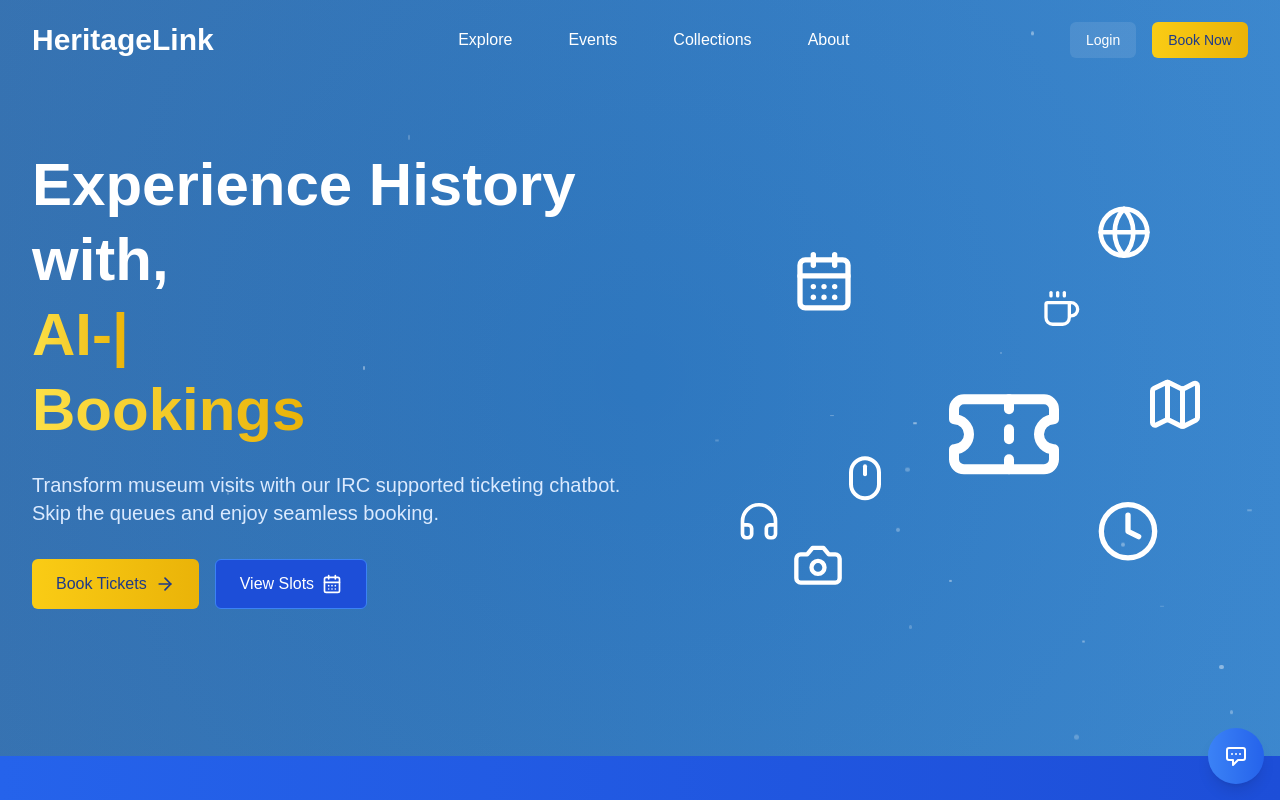
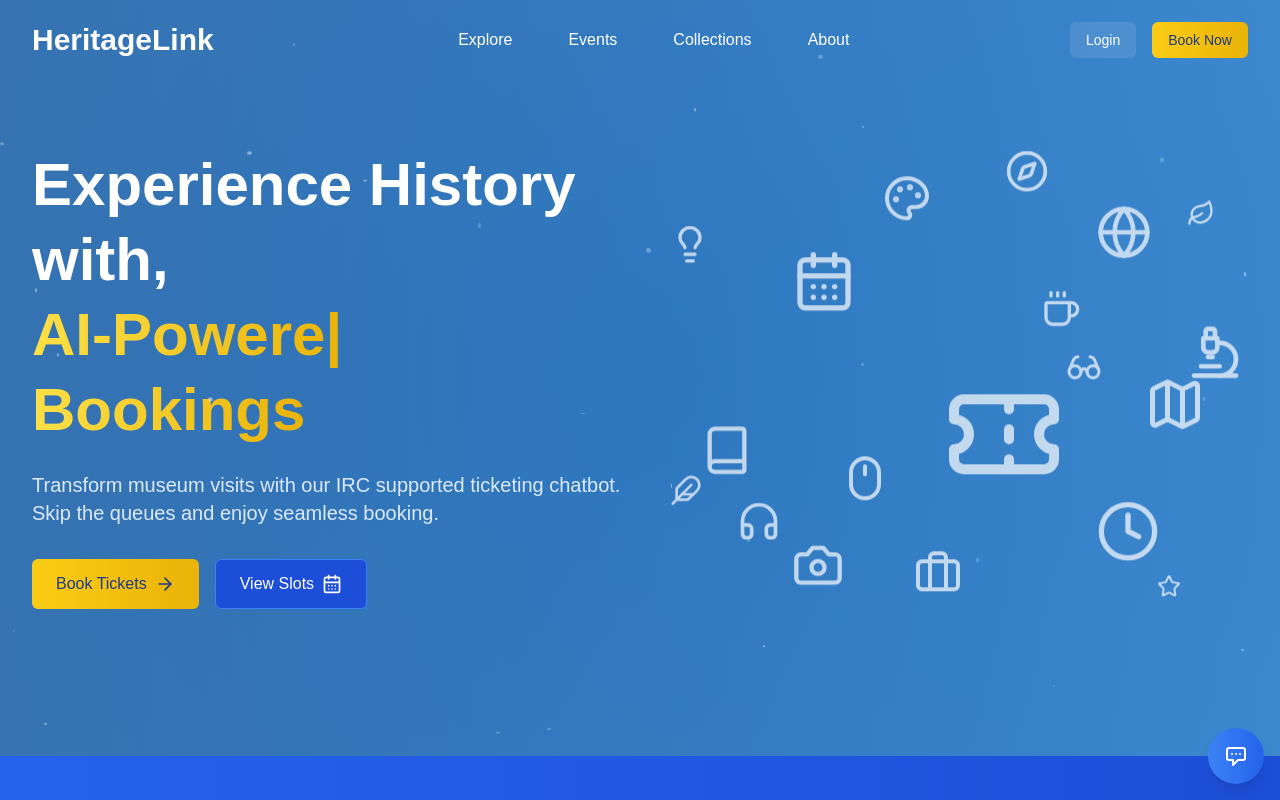
Before and after one commit to ayuxy027/HeritageLink, a React (Vite) app: page / in a window 1280 px wide. Shown: the top 800 px of the page. Built offline with nearby package versions, Linux system fonts and the light colour scheme.

Commit message:
Added more icons in Hero section

```diff
--- a/src/components/home/HeroSection.jsx
+++ b/src/components/home/HeroSection.jsx
@@ -1,12 +1,12 @@
 'use client'
 
 import React, { useState, useEffect, useCallback } from 'react'
-import { motion, useAnimation } from 'framer-motion'
-import { ArrowRight, CalendarDays, Ticket, Clock, Mouse, Globe, Camera, Map, Headphones, Coffee } from 'lucide-react'
+import { motion, useAnimation, AnimatePresence } from 'framer-motion'
+import { ArrowRight, CalendarDays, Ticket, Clock, Mouse, Globe, Camera, Map, Headphones, Coffee, Palette, Book, Microscope, Compass, Briefcase, Lightbulb, Glasses, Feather, Leaf, Star } from 'lucide-react'
 
 const dynamicWords = ["Blazing-Fast", "AI-Powered", "Hassle-Free"]
 
-export default function HeroSection() {
+export default function Component() {
   const [dynamicText, setDynamicText] = useState('')
   const [wordIndex, setWordIndex] = useState(0)
   const [isDeleting, setIsDeleting] = useState(false)
@@ -32,7 +32,7 @@ export default function HeroSection() {
   useEffect(() => {
     const timer = setTimeout(() => {
       handleTyping()
-    }, isDeleting ? 150 : 250)
+    }, isDeleting ? 120 : 180) // Reduced typewriter speed
     return () => clearTimeout(timer)
   }, [handleTyping, isDeleting])
 
@@ -109,7 +109,15 @@ export default function HeroSection() {
             </Button>
           </motion.div>
         </motion.div>
-        <div className="lg:w-1/2 h-[500px] mt-12 lg:mt-0 relative">
+        <AnimatePresence>
+          {typeof window !== 'undefined' && window.innerWidth >= 640 && (
+            <motion.div
+              key="animations"
+              initial={{ opacity: 0 }}
+              animate={{ opacity: 1 }}
+              exit={{ opacity: 0 }}
+              className="lg:w-1/2 h-[500px] mt-12 lg:mt-0 relative"
+            >
               <FloatingIcon Icon={Ticket} size={120} top="50%" left="50%" scale={[1, 1.1, 1]} rotate={[0, 5, -5, 0]} />
               <FloatingIcon Icon={CalendarDays} size={64} top="25%" left="25%" y={[0, -20, 0]} />
               <FloatingIcon Icon={Clock} size={64} top="75%" left="75%" y={[0, 20, 0]} />
@@ -119,7 +127,19 @@ export default function HeroSection() {
               <FloatingIcon Icon={Map} size={60} top="50%" left="83%" x={[0, 20, 0]} />
               <FloatingIcon Icon={Headphones} size={44} top="75%" left="16%" y={[0, -15, 0]} duration={2} />
               <FloatingIcon Icon={Coffee} size={40} top="33%" left="66%" rotate={[0, -10, 10, 0]} duration={3} />
-        </div>
+              <FloatingIcon Icon={Palette} size={48} top="10%" left="40%" scale={[1, 1.15, 1]} duration={4} />
+              <FloatingIcon Icon={Book} size={52} top="60%" left="10%" y={[0, 25, 0]} duration={3.5} />
+              <FloatingIcon Icon={Microscope} size={56} top="40%" left="90%" rotate={[0, -15, 15, 0]} duration={4.5} />
+              <FloatingIcon Icon={Compass} size={44} top="5%" left="60%" rotate={[0, 360]} duration={8} />
+              <FloatingIcon Icon={Briefcase} size={48} top="85%" left="45%" scale={[1, 1.1, 1]} duration={3} />
+              <FloatingIcon Icon={Lightbulb} size={40} top="20%" left="5%" y={[0, -15, 0]} duration={2.5} />
+              <FloatingIcon Icon={Glasses} size={36} top="45%" left="70%" rotate={[0, -10, 10, 0]} duration={3.5} />
+              <FloatingIcon Icon={Feather} size={32} top="70%" left="5%" y={[0, 20, 0]} duration={4} />
+              <FloatingIcon Icon={Leaf} size={28} top="15%" left="90%" rotate={[0, 360]} duration={9} />
+              <FloatingIcon Icon={Star} size={24} top="90%" left="85%" scale={[1, 1.3, 1]} duration={2.5} />
+            </motion.div>
+          )}
+        </AnimatePresence>
       </div>
       <ParticleBackground />
     </section>
@@ -146,7 +166,7 @@ function Button({ children, variant = "primary", className = "" }) {
 function FloatingIcon({ Icon, size, top, left, ...motionProps }) {
   return (
     <motion.div
-      className="absolute text-white"
+      className="absolute text-white opacity-70"
       style={{ top, left }}
       animate={{
         y: [0, -10, 0],
@@ -168,7 +188,7 @@ function FloatingIcon({ Icon, size, top, left, ...motionProps }) {
 function ParticleBackground() {
   return (
     <div className="absolute inset-0 overflow-hidden pointer-events-none">
-      {[...Array(20)].map((_, i) => (
+      {[...Array(30)].map((_, i) => (
         <motion.div
           key={i}
           className="absolute bg-white rounded-full opacity-20"
```
Lines whose indentation alone changed are shown as unchanged.
